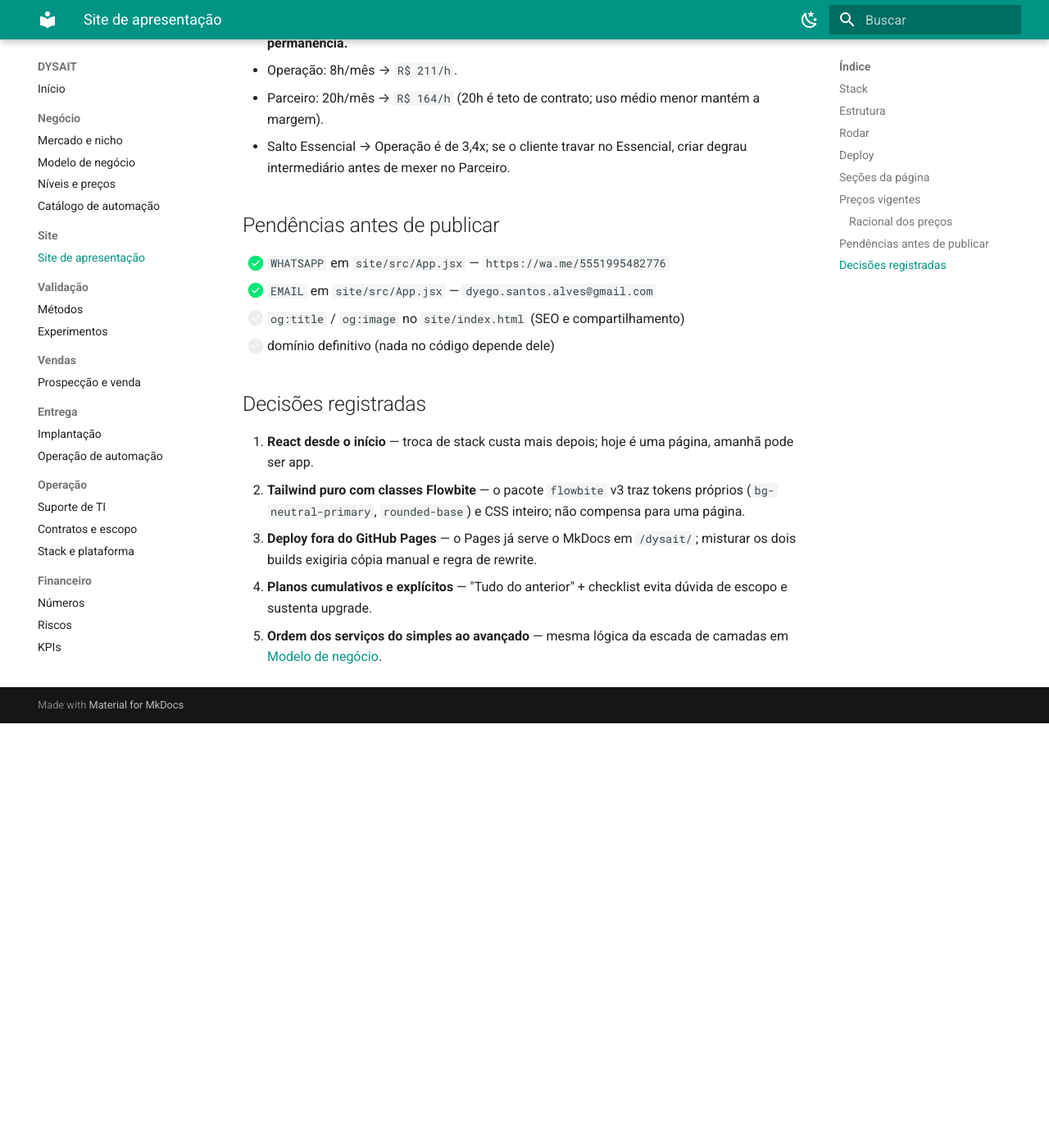
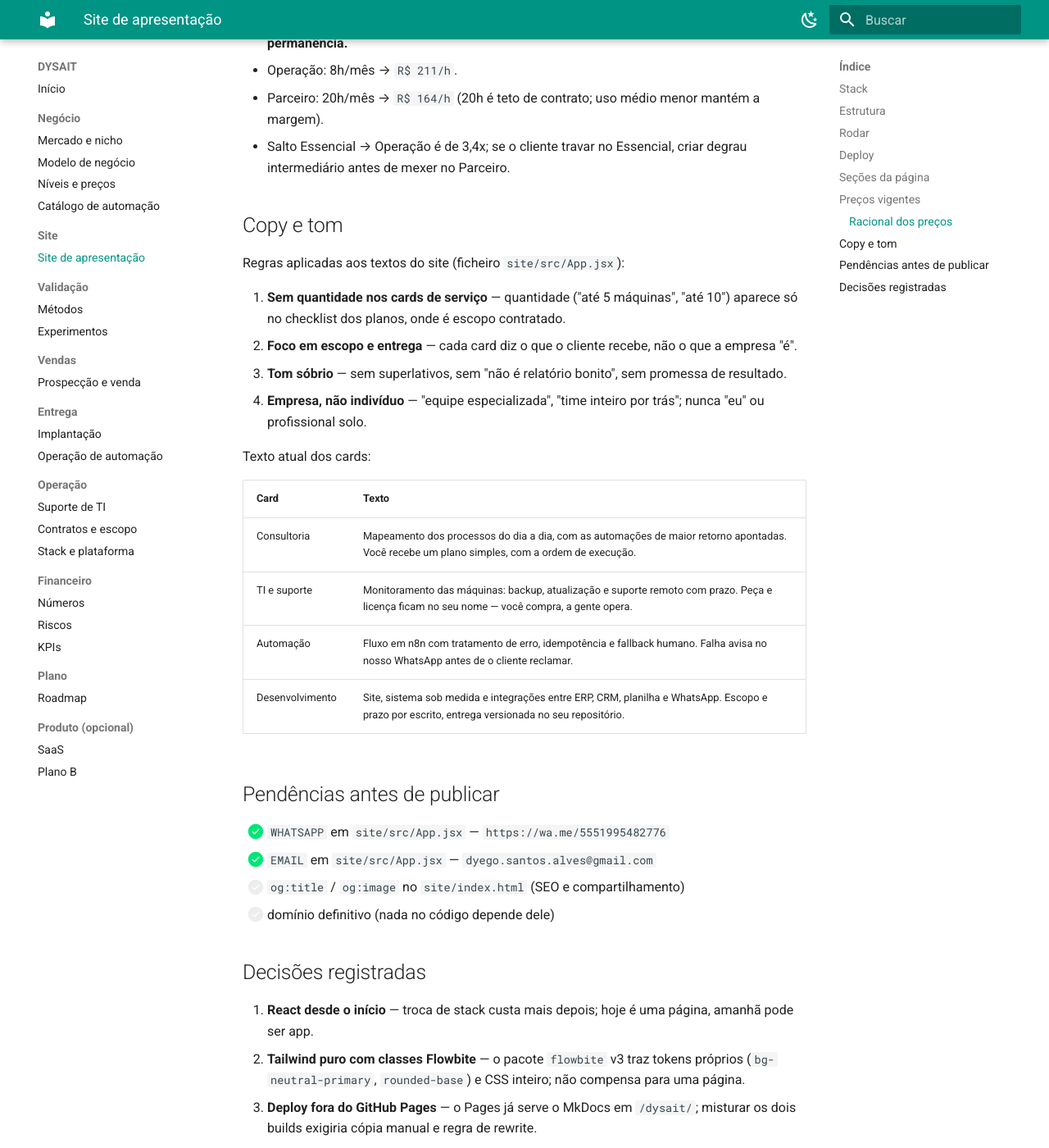
Before and after one commit to DYSAIT/dysait, an MkDocs documentation site: the page built from documentacao/docs/site/apresentacao.md, in a window 1280 px wide and 1400 px high, scrolled down 2707 px. Shown: the whole window at 82% size. Built offline with MkDocs 1.6.1 and Material for MkDocs 9.7.7, drawn with Linux system fonts in a browser that asks for light colours; before the commit the page ends 3589 px from its top, so only the background shows below that; some of the changed text lies outside the part shown.

Commit message:
docs: update service descriptions and tone in documentation and site UI

```diff
--- a/documentacao/docs/site/apresentacao.md
+++ b/documentacao/docs/site/apresentacao.md
@@ -89,6 +89,24 @@
 - Parceiro: 20h/mês → `R$ 164/h` (20h é teto de contrato; uso médio menor mantém a margem).
 - Salto Essencial → Operação é de 3,4x; se o cliente travar no Essencial, criar degrau intermediário antes de mexer no Parceiro.
 
+## Copy e tom
+
+Regras aplicadas aos textos do site (ficheiro `site/src/App.jsx`):
+
+1. **Sem quantidade nos cards de serviço** — quantidade ("até 5 máquinas", "até 10") aparece só no checklist dos planos, onde é escopo contratado.
+2. **Foco em escopo e entrega** — cada card diz o que o cliente recebe, não o que a empresa "é".
+3. **Tom sóbrio** — sem superlativos, sem "não é relatório bonito", sem promessa de resultado.
+4. **Empresa, não indivíduo** — "equipe especializada", "time inteiro por trás"; nunca "eu" ou profissional solo.
+
+Texto atual dos cards:
+
+| Card | Texto |
+|---|---|
+| Consultoria | Mapeamento dos processos do dia a dia, com as automações de maior retorno apontadas. Você recebe um plano simples, com a ordem de execução. |
+| TI e suporte | Monitoramento das máquinas: backup, atualização e suporte remoto com prazo. Peça e licença ficam no seu nome — você compra, a gente opera. |
+| Automação | Fluxo em n8n com tratamento de erro, idempotência e fallback humano. Falha avisa no nosso WhatsApp antes de o cliente reclamar. |
+| Desenvolvimento | Site, sistema sob medida e integrações entre ERP, CRM, planilha e WhatsApp. Escopo e prazo por escrito, entrega versionada no seu repositório. |
+
 ## Pendências antes de publicar
 
 - [x] `WHATSAPP` em `site/src/App.jsx` — `https://wa.me/5551995482776`
```
Also changed, not shown: other parts of documentacao/docs/site/apresentacao.md (+1 -1 lines), documentacao/docs/negocio/catalogo.md (+1 -1 lines), documentacao/docs/negocio/niveis.md (+1 -1 lines), site/src/App.jsx.
